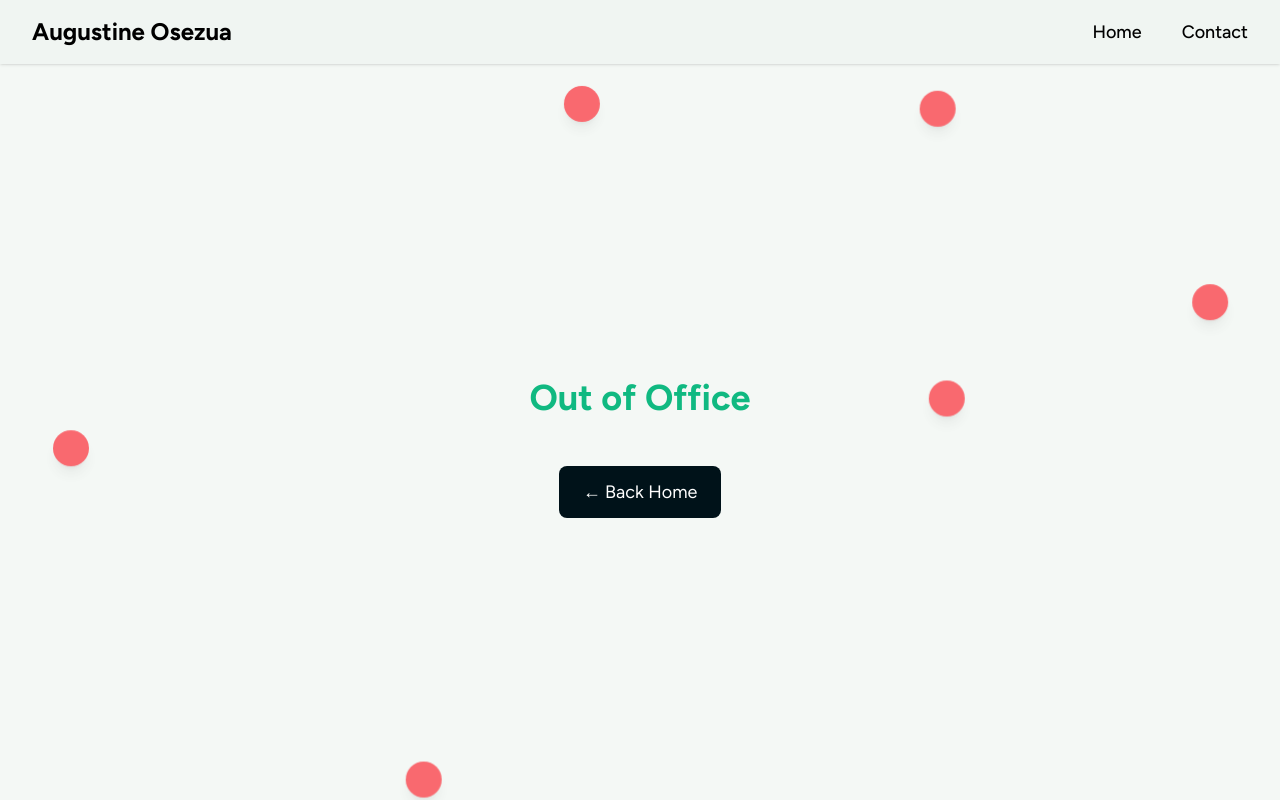
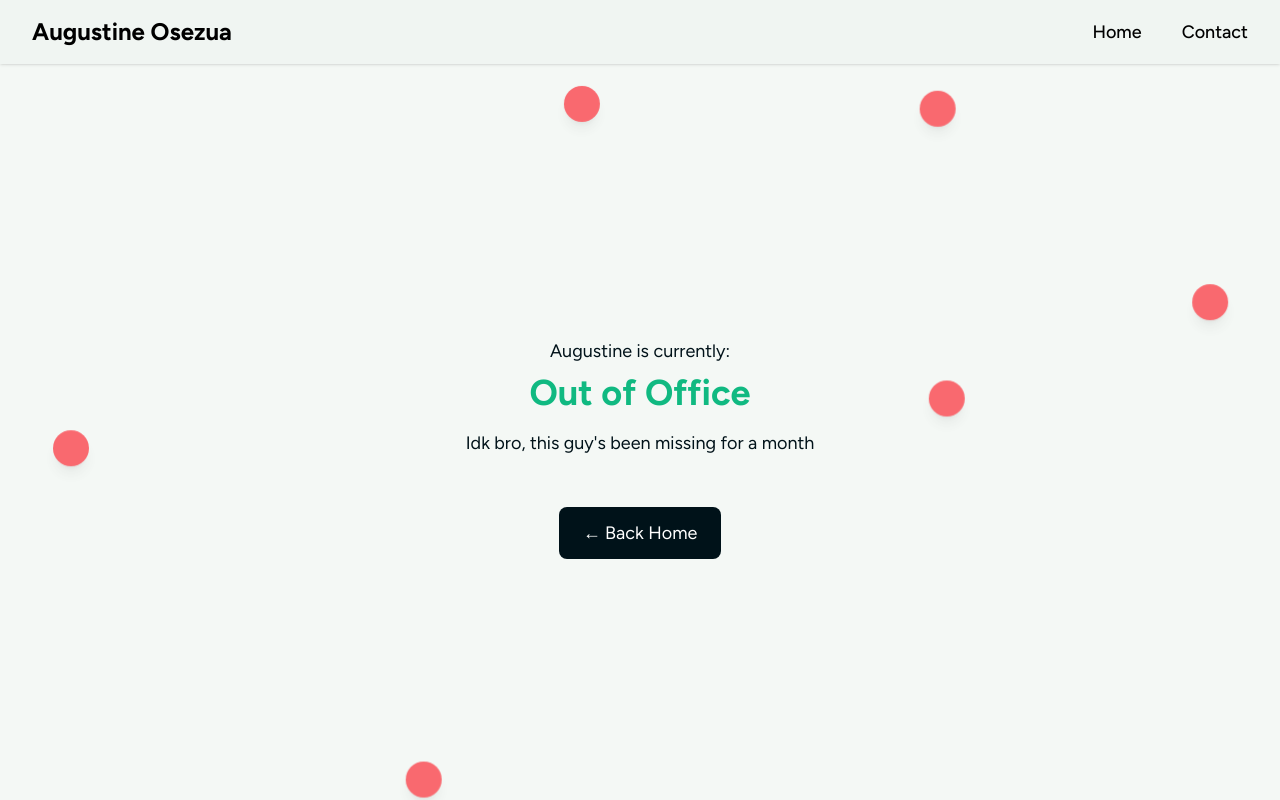
Before and after one commit to augustineosezua/aosezua, a Next.js app: page /where in a window 1280 px wide. Built offline with nearby package versions, Linux system fonts and the light colour scheme; no server answers; the database is empty.

Commit message:
updated error messages

```diff
--- a/app/where/page.jsx
+++ b/app/where/page.jsx
@@ -53,12 +53,11 @@ export default async function Where() {
       {/* Content Section */}
       <div className="pt-24 px-10 min-h-screen flex items-center justify-center">
         <div className="max-w-[600px] text-center">
+          <p className="text-lg text-[#001219] pb-2">Augustine is currently:</p>
           <h1 className="text-4xl font-bold text-[#10B981] pb-4">{title}</h1>
-          {date && (
-            <p className="text-lg text-[#001219] leading-relaxed pb-4">
-              Last updated {date}
-            </p>
-          )}
+          <p className="text-lg text-[#001219] leading-relaxed pb-4">
+            {date ? `Last updated ${date}` : "Idk bro, this guy's been missing for a month"}
+          </p>
           <Link
             href="/"
             className="inline-block mt-8 bg-[#001219] text-white px-6 py-3 text-lg rounded-lg hover:bg-[#02384e] cursor-pointer"
```
